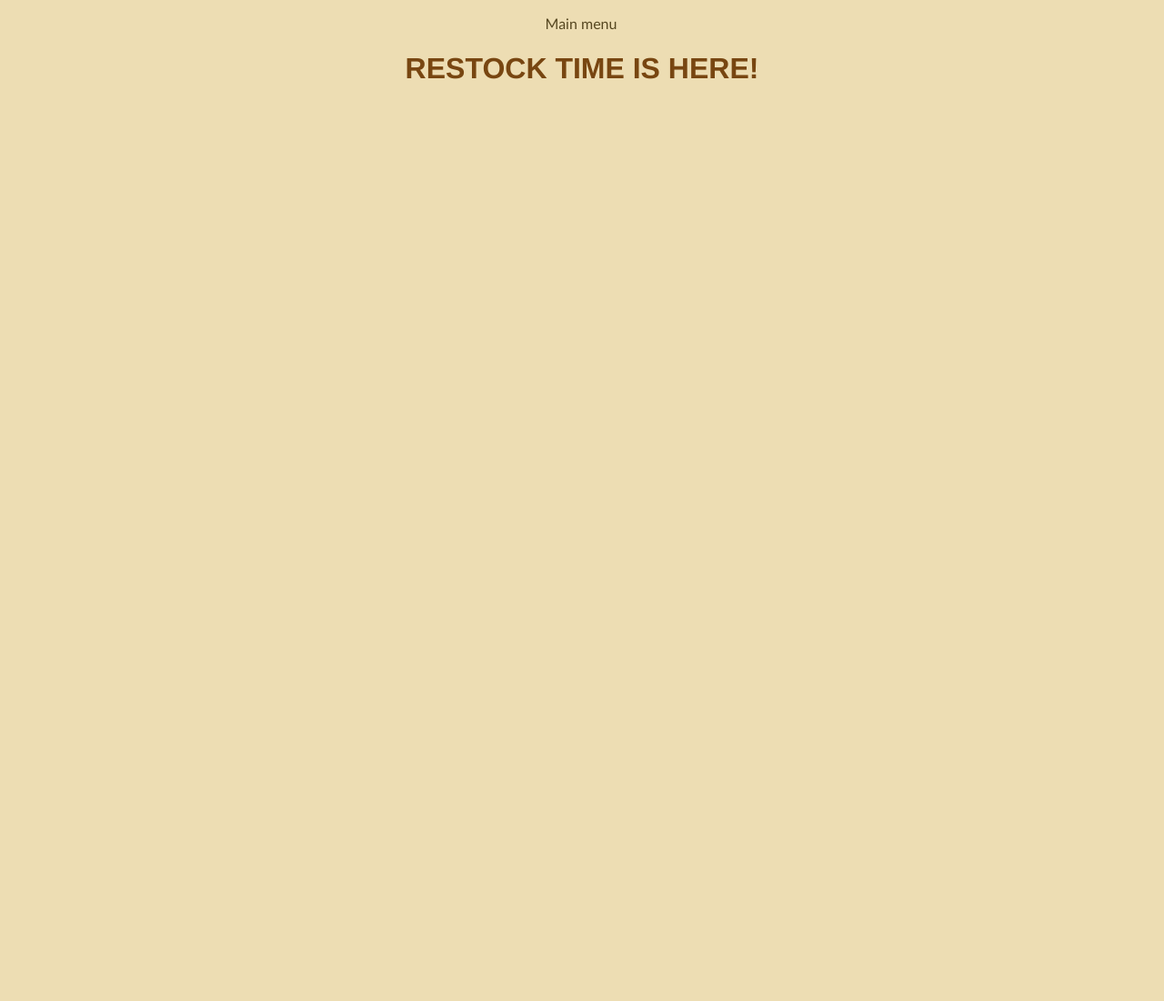
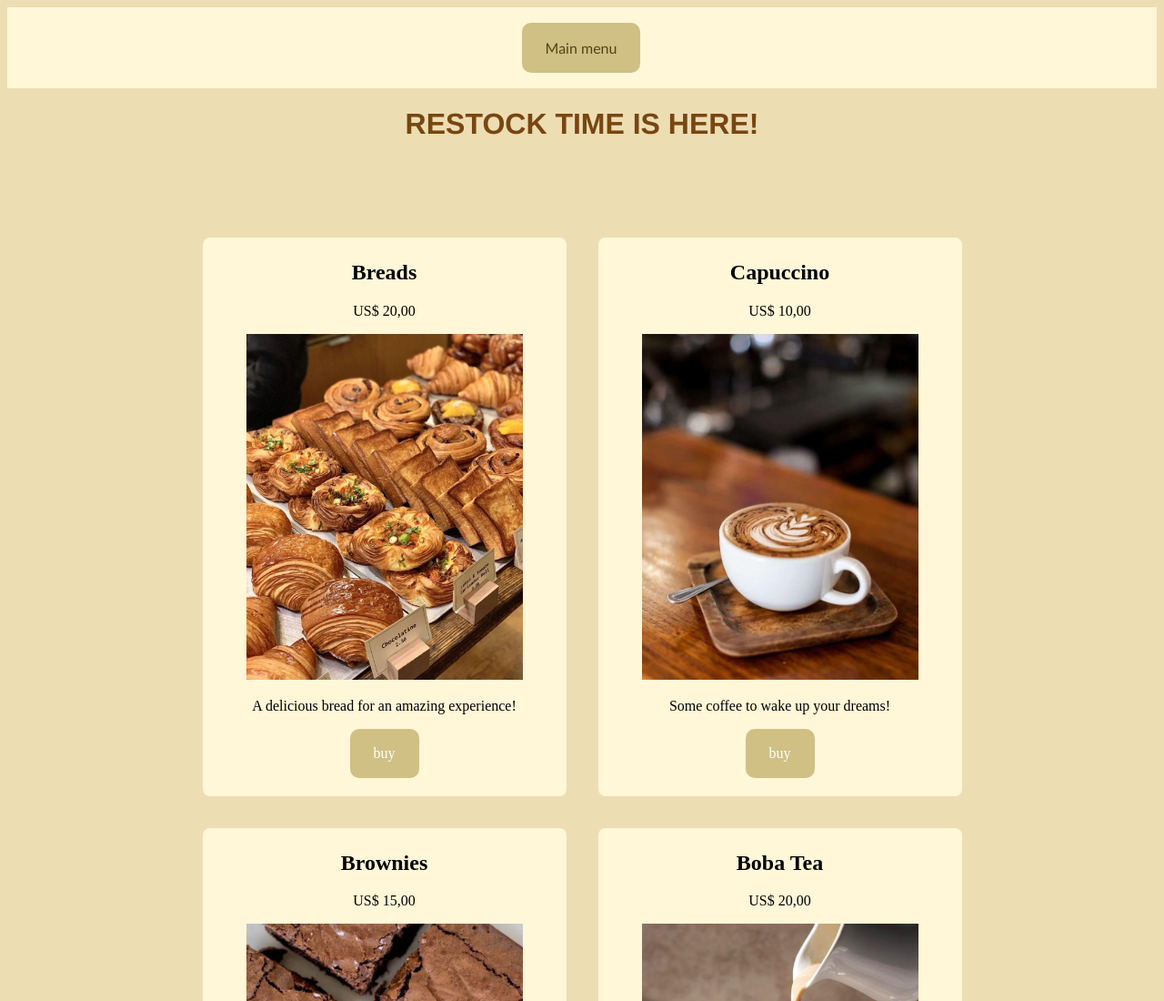
Before and after one commit to Camsyszys/Camsyszys.github.io, a plain HTML site: page Nova pasta/produtos.html in a window 1280 px wide. Shown: the top 1100 px of the page at 91% size. Before the commit the page ends 800 px from the top, so only its background shows below. Drawn offline with Linux system fonts and the light colour scheme.

Commit message:
produtos no site produtos

```diff
--- a/Nova pasta/produtos.css
+++ b/Nova pasta/produtos.css
@@ -9,6 +9,11 @@ h1{
     font-family: 'Franklin Gothic Medium', 'Arial Narrow', Arial, sans-serif;
 }
 
+header{
+    text-align: center;
+    padding: 1px 0;
+    background-color: #fff7d8;
+}
 
 nav li {
     display: inline;
@@ -28,3 +33,30 @@ nav a:hover{
     color: #c8be99;
 
 }
+
+.grid{
+    display: grid;
+    grid-template-columns: 400px 400px;
+    gap: 35px;
+    justify-content: center;
+}
+
+img {
+    max-width: 80%;
+}
+
+.produtos{
+    background-color: #fff7d8;
+    padding: 5px 10px 20px 10px;
+    border-radius: 8px;
+
+}
+
+a{
+    background-color: #d0c084;
+    color: white;
+    text-decoration: none;
+    padding: 18px 26px;
+    border-radius: 10px;
+    display: inline-block;
+}
--- a/Nova pasta/produtos.html
+++ b/Nova pasta/produtos.html
@@ -1,17 +1,19 @@
 <!DOCTYPE html>
 <html lang="en">
+
 <head>
     <meta charset="UTF-8">
     <meta name="viewport" content="width=device-width, initial-scale=1.0">
     <link rel="stylesheet" href="produtos.css">
     <title>Cakes&Flakes</title>
 </head>
+
 <body>
     <header>
         <nav>
             <ul>
                 <li>
-                <a href="../index.html">Main menu</a>
+                    <a href="../index.html">Main menu</a>
                 </li>
             </ul>
         </nav>
@@ -19,9 +21,51 @@
 
     <h1>RESTOCK TIME IS HERE!</h1>
 
-    <marquee behavior="scroll" direction="left"; background: brown;>
+    <marquee behavior="scroll" direction="left" ; background: brown;>
         <h1>the best promotion of the year!</h1>
     </marquee>
 
+    <section>
+        <div class="grid">
+            <div class="produtos">
+                <h2>Breads</h2>
+                <p>US$ 20,00</p>
+                <img src="/imagens/salgados.jpeg" alt="Breads">
+                <p>A delicious bread for an amazing experience!</p>
+                <a href="#">buy</a>
+            </div>
+            <div class="produtos">
+                <h2>Capuccino</h2>
+                <p>US$ 10,00</p>
+                <img src="/imagens/capuccino.jpeg" alt="Capuccino">
+                <p>Some coffee to wake up your dreams!</p>
+                <a href="#">buy</a>
+            </div>
+            <div class="produtos">
+                <h2>Brownies</h2>
+                <p>US$ 15,00</p>
+                <img src="/imagens/brownie.jpeg" alt="Brownies">
+                <p>A piece of brownie to sweet up your life!</p>
+                <a href="#">buy</a>
+            </div>
+            <div class="produtos">
+                <h2>Boba Tea</h2>
+                <p>US$ 20,00</p>
+                <img src="/imagens/boba tea.jpeg" alt="Boba Tea">
+                <p>Bobas so you can have an amazing drink!</p>
+                <a href="#">buy</a>
+            </div>
+            <div class="produtos">
+                <h2>Cake</h2>
+                <p>US$ 20,00</p>
+                <img src="/imagens/brownie.jpeg" alt="Cake">
+                <p>A piece of cake to sweet up your life!</p>
+                <a href="#">buy</a>
+            </div>
+
+
+        </div>
+    </section>
 </body>
+
 </html>
```
Also changed, not shown: bolos.jfif (added), coffee.jfif (added), cupcakess.jfif (added), imagens/boba tea.jpeg (added), imagens/brownie.jpeg (added), imagens/cafe gelado.jpeg (added), imagens/capuccino.jpeg (added), imagens/milkshake bolacha.jpeg (added), imagens/milkshake de oreo.jpeg (added), imagens/rocambole chocolate.jpeg (added), imagens/salgados.jpeg (added).
